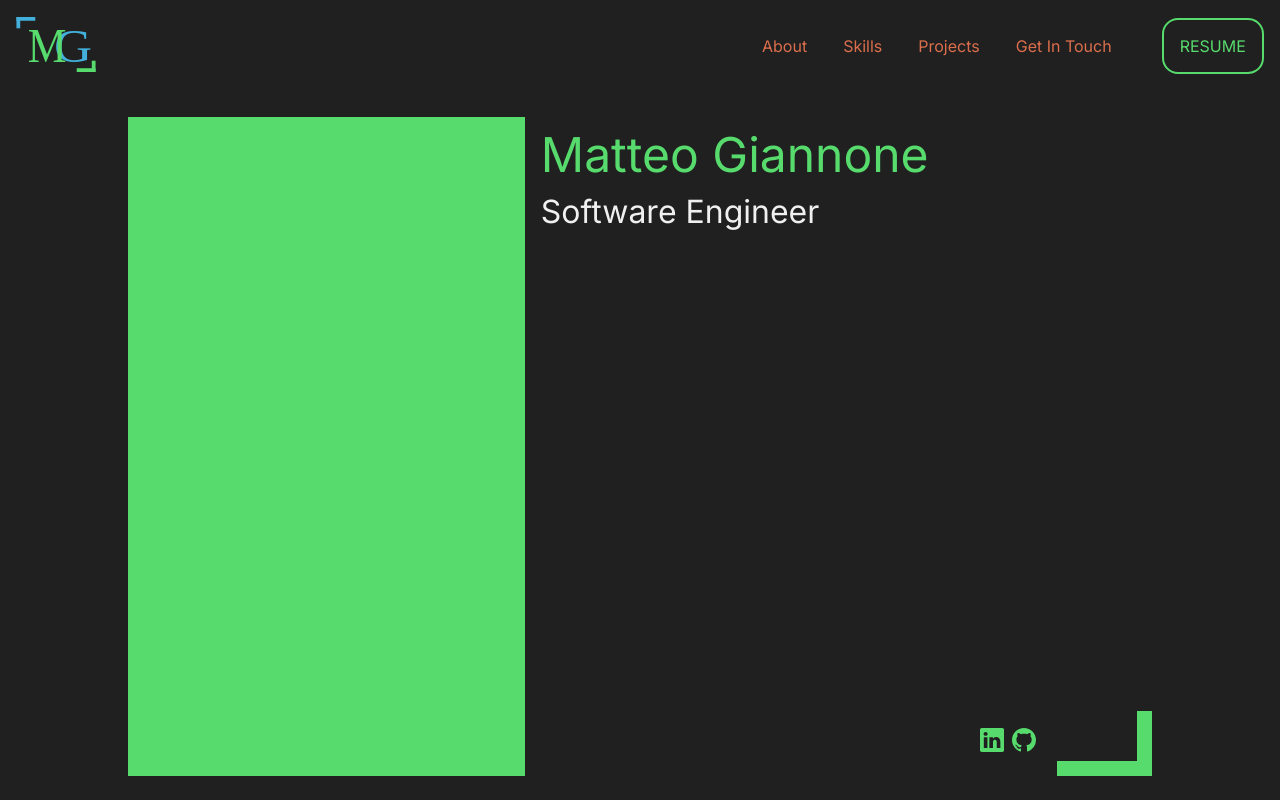
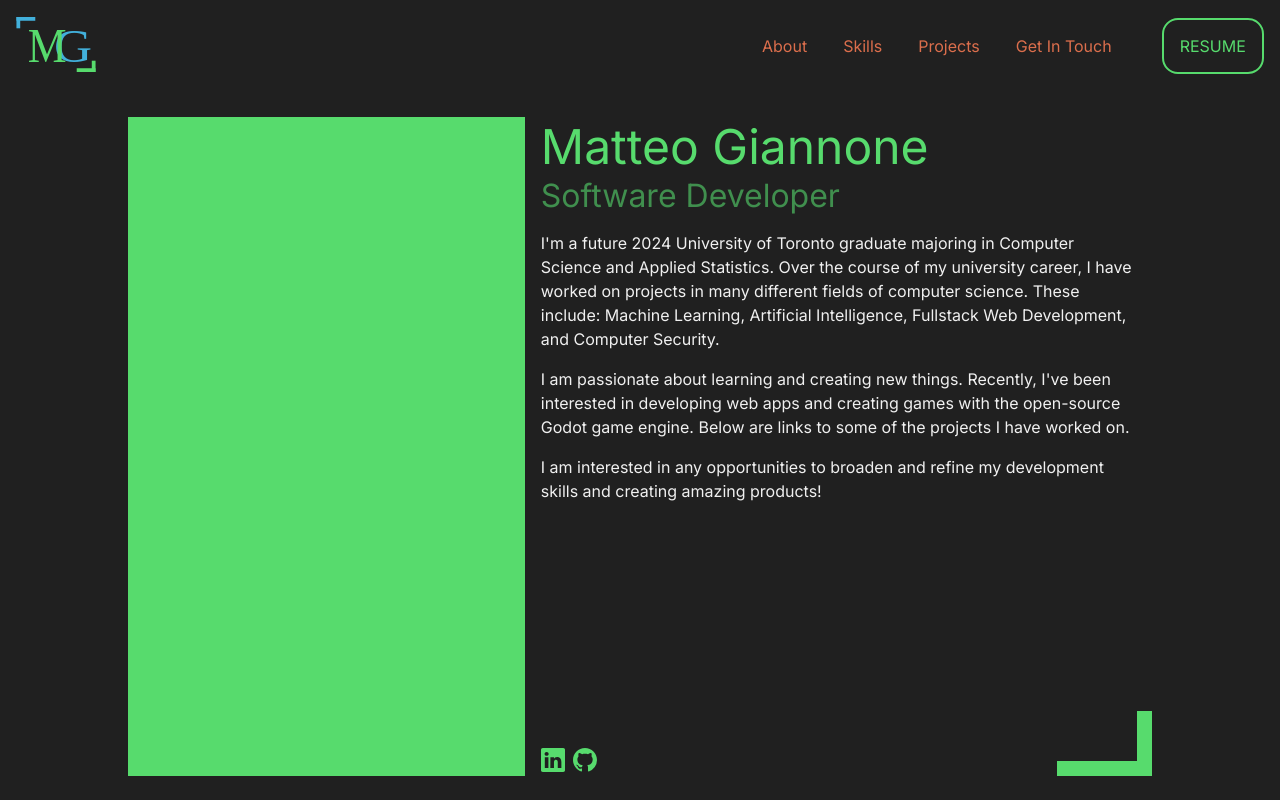
Before and after one commit to mgiann2/PortfolioWebsite, a Vue app: page / in a window 1280 px wide. Shown: the top 800 px of the page. Built offline with nearby package versions, Linux system fonts and the light colour scheme.

Commit message:
Added details to about me section

```diff
--- a/src/components/ProfileContainer.vue
+++ b/src/components/ProfileContainer.vue
@@ -10,7 +10,10 @@ import FadeInContainer from './FadeInContainer.vue';
             <div class="content-div">
                 <div>
                     <h1>Matteo Giannone</h1>
-                    <h2>Software Engineer</h2>
+                    <h2 style="color: var(--dark-green);">Software Developer</h2>
+                    <p>I'm a future 2024 University of Toronto graduate majoring in Computer Science and Applied Statistics. Over the course of my university career, I have worked on projects in many different fields of computer science. These include: Machine Learning, Artificial Intelligence, Fullstack Web Development, and Computer Security.</p>
+                    <p>I am passionate about learning and creating new things. Recently, I've been interested in developing web apps and creating games with the open-source Godot game engine. Below are links to some of the projects I have worked on.</p>
+                    <p>I am interested in any opportunities to broaden and refine my development skills and creating amazing products!</p>
                 </div>
                 <div class="link-div">
                     <a href="https://www.linkedin.com/in/matteo-giannone/" target="_blank" class="link-icon">
@@ -57,13 +60,11 @@ import FadeInContainer from './FadeInContainer.vue';
 
     .link-div {
         display: flex;
-        justify-content: right;
-        padding-bottom: 20px;
-        padding-right: 100px;
+        justify-content: left;
     }
 
     .link-icon {
-        margin-left: 0.5rem;
+        margin-right: 0.5rem;
         text-decoration: none;
         color: var(--light-green);
         transition: all 0.2s;
@@ -86,7 +87,6 @@ import FadeInContainer from './FadeInContainer.vue';
     h1 {
         font-size: 3rem;
         margin: 0;
-        margin-top: 0.5rem;
         font-weight: 200;
         color: var(--light-green);
     }
@@ -94,9 +94,13 @@ import FadeInContainer from './FadeInContainer.vue';
     h2 {
         font-size: 2rem;
         margin: 0;
-        margin-top: 0.5rem;
         font-weight: 200;
         color: var(--white);
+    }
+
+    p {
+        line-height: 1.5rem;
+        margin: 1rem 0;
     }
 
     @media screen and (max-width: 900px) {
```
